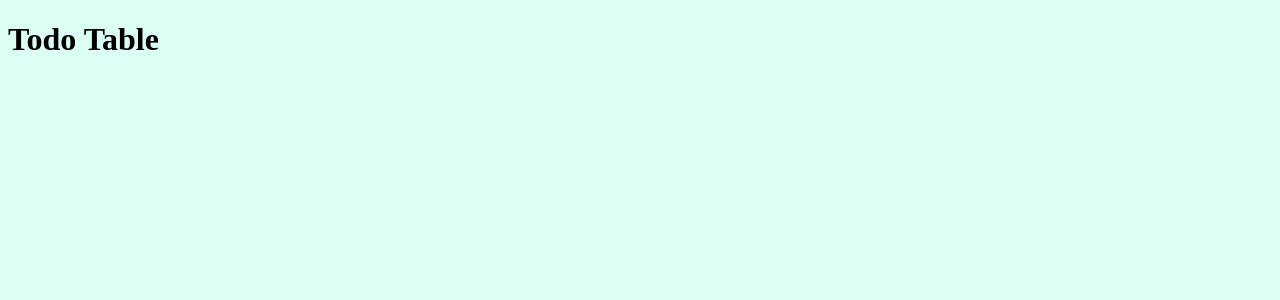
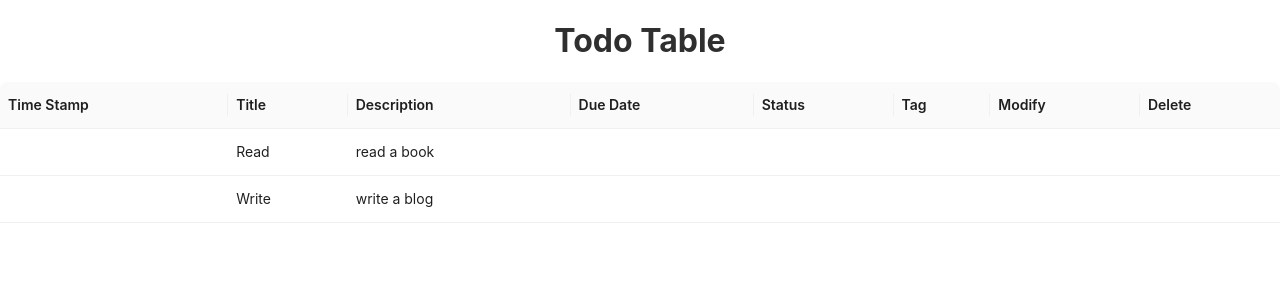
Before and after one commit to dgupta0/todo-table, a React (Vite) app: page / in a window 1280 px wide. Shown: the top 300 px of the page. Built offline with nearby package versions, Linux system fonts and the light colour scheme.

Commit message:
getting familiar with antdesign

```diff
--- a/package.json
+++ b/package.json
@@ -9,6 +9,8 @@
     "preview": "vite preview"
   },
   "dependencies": {
+    "@ant-design/pro-components": "^2.4.4",
+    "antd": "^5.4.0",
     "react": "^18.2.0",
     "react-dom": "^18.2.0"
   },
--- a/src/App.jsx
+++ b/src/App.jsx
@@ -1,11 +1,41 @@
 import { useState } from 'react'
 import reactLogo from './assets/react.svg'
 import viteLogo from '/vite.svg'
+import { ProTable } from '@ant-design/pro-components';
+
 
 
 function App() {
+  const todos = [{
+    title: "Read",
+    description: "read a book"
+  },
+  {
+    title: "Write",
+    description: "write a blog"
+  }
+  ]
   return (
-    <h1>Todo Table</h1>
+    <>
+      <h1>Todo Table</h1>
+      <ProTable
+        toolBarRender={false}
+        search={false}
+        dataSource={todos}
+        pagination={false}
+
+        columns={[
+          { title: "Time Stamp" },
+          { title: "Title", dataIndex: "title" },
+          { title: "Description", dataIndex: "description" },
+          { title: "Due Date" },
+          { title: "Status" },
+          { title: "Tag" },
+          { title: "Modify" },
+          { title: "Delete" }
+        ]}>
+      </ProTable>
+    </>
   )
 }
 
--- a/src/main.jsx
+++ b/src/main.jsx
@@ -2,8 +2,14 @@ import React from 'react'
 import ReactDOM from 'react-dom/client'
 import App from './App'
 
+import { ConfigProvider } from 'antd';
+import enUS from 'antd/locale/en_US';
+
+
 ReactDOM.createRoot(document.getElementById('root')).render(
   <React.StrictMode>
-    <App />
-  </React.StrictMode>,
+    <ConfigProvider locale={enUS}>
+      <App />
+    </ConfigProvider>
+  </React.StrictMode>
 )
--- a/style.css
+++ b/style.css
@@ -1,3 +1,9 @@
 body {
-    background-color: rgb(220, 255, 243);
+    margin: 0;
+    font-family: -apple-system, BlinkMacSystemFont, 'Segoe UI', Roboto, 'Helvetica Neue', Arial, 'Noto Sans', sans-serif, 'Apple Color Emoji', 'Segoe UI Emoji', 'Segoe UI Symbol', 'Noto Color Emoji';
 }
+
+h1 {
+    text-align: center;
+    color: #2f2f2f;
+}
```
Also changed, not shown: 1 other file (tests, documents, lock files or other folders).
